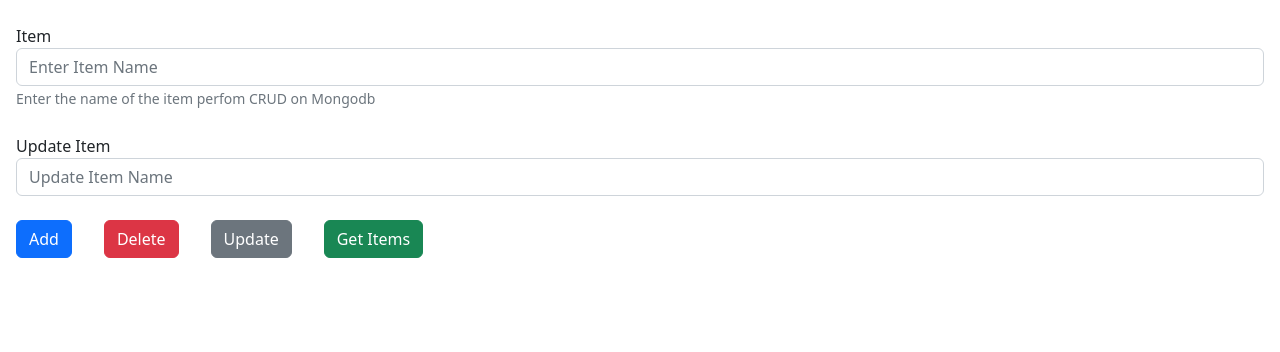
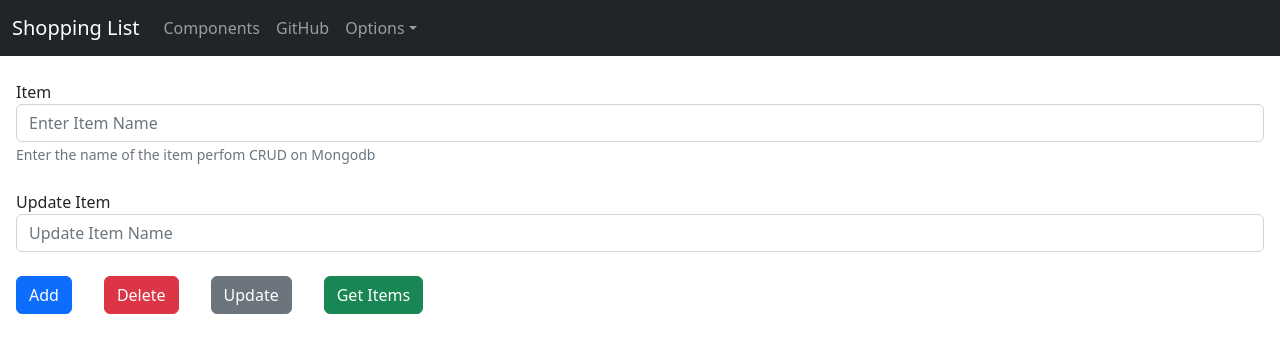
Before and after one commit to nabeel2022skipq/MERN-Stack, a React (Create React App) app in the folder SHOPPING_LIST/client/: page / in a window 1280 px wide. Shown: the top 352 px of the page. Built offline with nearby package versions, Linux system fonts and the light colour scheme.

Commit message:
Reactstrap Navbar

```diff
--- a/SHOPPING_LIST/client/package.json
+++ b/SHOPPING_LIST/client/package.json
@@ -13,6 +13,7 @@
     "react-bootstrap": "^2.5.0",
     "react-dom": "^18.2.0",
     "react-scripts": "5.0.1",
+    "reactstrap": "^9.1.4",
     "web-vitals": "^2.1.4"
   },
   "scripts": {
--- a/SHOPPING_LIST/client/src/App.js
+++ b/SHOPPING_LIST/client/src/App.js
@@ -1,10 +1,12 @@
 import logo from './logo.svg';
 import './App.css';
 import ItemsForm from './components/ItemsForm';
+import Example from './components/navbar';
 
 function App() {
   return (
     <div className="App">
+      <Example></Example>
       <ItemsForm></ItemsForm>
     </div>
   );
--- /dev/null
+++ b/SHOPPING_LIST/client/src/components/navbar.jsx
@@ -0,0 +1,67 @@
+import React from 'react';
+import {
+    Collapse,
+    Navbar,
+    NavbarToggler,
+    NavbarBrand,
+    Nav,
+    NavItem,
+    NavLink,
+    UncontrolledDropdown,
+    DropdownToggle,
+    DropdownMenu,
+    DropdownItem
+} from 'reactstrap';
+
+export default class Example extends React.Component {
+    constructor(props) {
+        super(props);
+
+        this.toggle = this.toggle.bind(this);
+        this.state = {
+            isOpen: false
+        };
+    }
+    toggle() {
+        this.setState({
+            isOpen: !this.state.isOpen
+        });
+    }
+    render() {
+        return (
+            <div>
+                <Navbar color="dark" dark expand="sm">
+                    <NavbarBrand href="/">Shopping List</NavbarBrand>
+                    <NavbarToggler onClick={this.toggle} />
+                    <Collapse isOpen={this.state.isOpen} navbar>
+                        <Nav className="ml-auto" navbar>
+                            <NavItem>
+                                <NavLink href="/components/">Components</NavLink>
+                            </NavItem>
+                            <NavItem>
+                                <NavLink href="https://github.com/reactstrap/reactstrap">GitHub</NavLink>
+                            </NavItem>
+                            <UncontrolledDropdown nav inNavbar>
+                                <DropdownToggle nav caret>
+                                    Options
+                                </DropdownToggle>
+                                <DropdownMenu right>
+                                    <DropdownItem>
+                                        Option 1
+                                    </DropdownItem>
+                                    <DropdownItem>
+                                        Option 2
+                                    </DropdownItem>
+                                    <DropdownItem divider />
+                                    <DropdownItem>
+                                        Reset
+                                    </DropdownItem>
+                                </DropdownMenu>
+                            </UncontrolledDropdown>
+                        </Nav>
+                    </Collapse>
+                </Navbar>
+            </div>
+        );
+    }
+}
```
Also changed, not shown: 1 other file (tests, documents, lock files or other folders).
